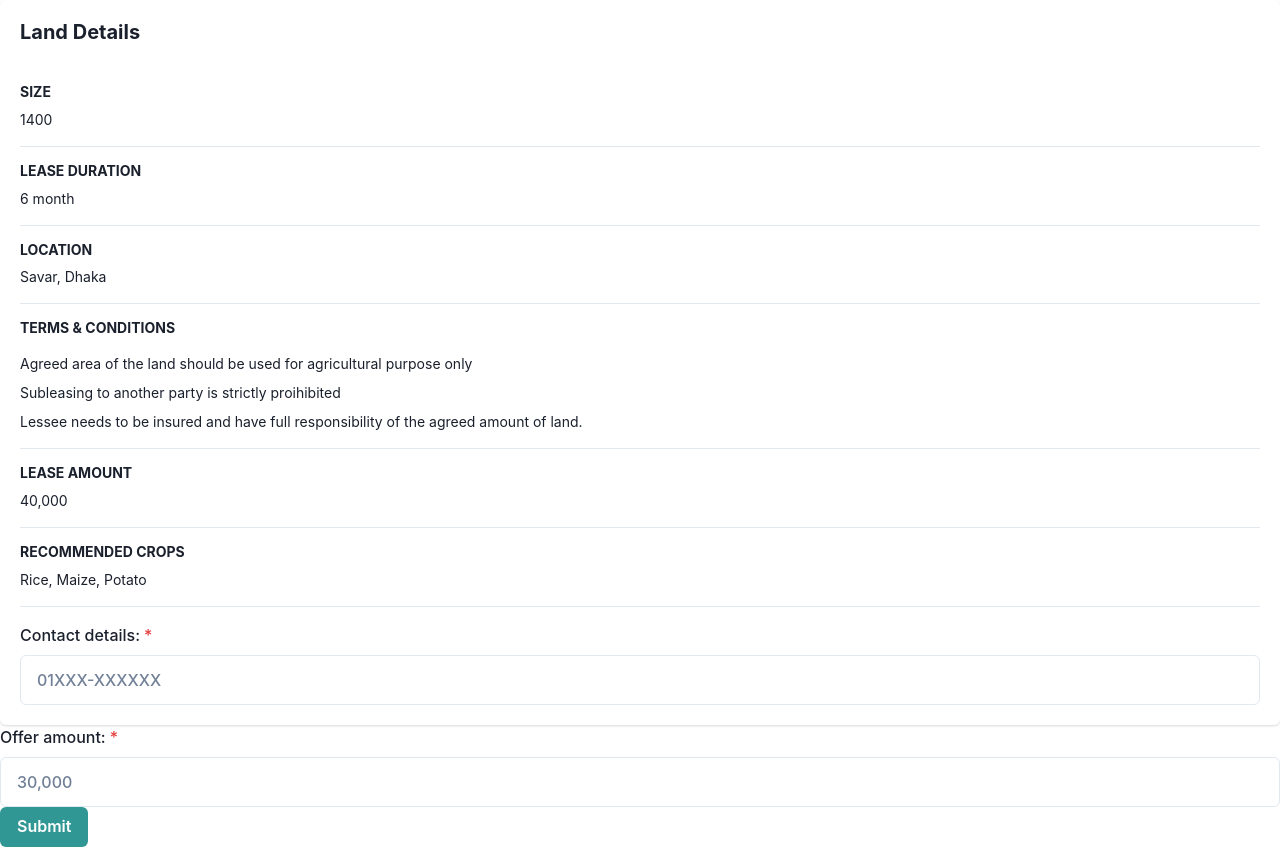
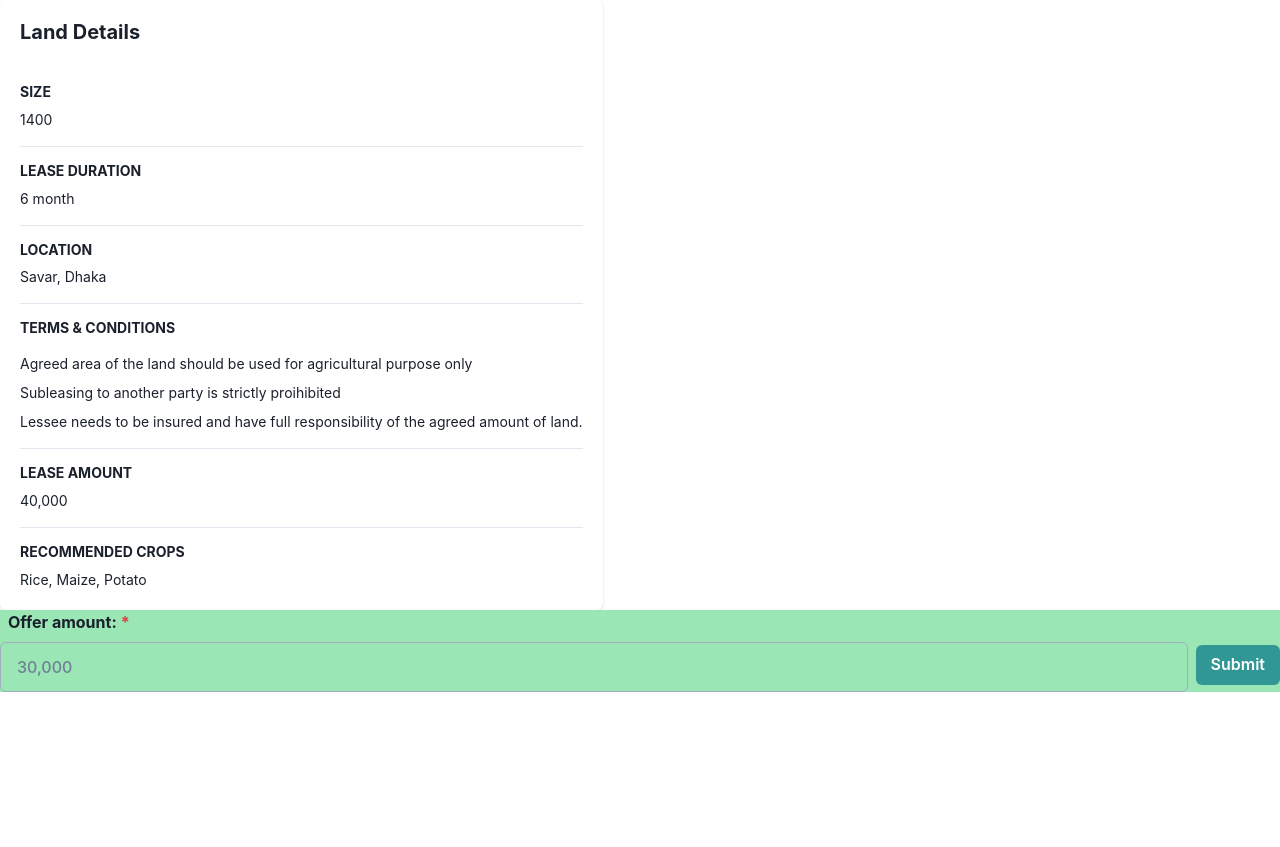
Before and after one commit to Zaberahmed/EasyGrow, a React (Vite) app in the folder client/: page /farmer/land-details in a window 1280 px wide. After the commit the page ends 800 px from the top, so only its background shows below. Built offline with nearby package versions, Linux system fonts and the light colour scheme; a web font is replaced by a local one.

Commit message:
modify: styling fix to land details

```diff
--- a/client/src/Pages/Farmer/Land Details with Offers/landDetailswithOffers.page.tsx
+++ b/client/src/Pages/Farmer/Land Details with Offers/landDetailswithOffers.page.tsx
@@ -3,7 +3,7 @@ import OfferAmountComponent from '../../../components/Offer Amount Form/OfferAmo
 
 const LandDetailswithOffersPage = () => {
 	return (
-		<div>
+		<div className="land-detail-with-offers-page-container">
 			<LandDetailComponent />
 			<OfferAmountComponent />
 		</div>
--- a/client/src/components/Land Details/landDetail.component.tsx
+++ b/client/src/components/Land Details/landDetail.component.tsx
@@ -1,10 +1,8 @@
-import { Card, CardHeader, Heading, CardBody, Stack, StackDivider, Text, Box, FormControl, FormLabel, Input, Button } from '@chakra-ui/react';
-import { useState } from 'react';
+import { Card, CardHeader, Heading, CardBody, Stack, StackDivider, Text, Box, Input, Flex } from '@chakra-ui/react';
 
 const LandDetailComponent = () => {
-	const [isLoading, setIsLoading] = useState<boolean>(false);
 	return (
-		<div className="land-details-container">
+		<Flex>
 			<Card>
 				<CardHeader>
 					<Heading size="md">Land Details</Heading>
@@ -100,17 +98,10 @@ const LandDetailComponent = () => {
 								Rice, Maize, Potato
 							</Text>
 						</Box>
-						<FormControl isRequired>
-							<FormLabel>Contact details:</FormLabel>
-							<Input
-								type="tel"
-								placeholder="01XXX-XXXXXX"
-							/>
-						</FormControl>
 					</Stack>
 				</CardBody>
 			</Card>
-		</div>
+		</Flex>
 	);
 };
 
--- a/client/src/components/Offer Amount Form/OfferAmount.component.tsx
+++ b/client/src/components/Offer Amount Form/OfferAmount.component.tsx
@@ -1,25 +1,40 @@
-import { FormControl, FormLabel, Input, Button } from '@chakra-ui/react';
+import { FormControl, FormLabel, Input, Button, Center, Flex, Box } from '@chakra-ui/react';
 import { useState } from 'react';
 
 const OfferAmountComponent = () => {
 	const [isLoading, setIsLoading] = useState<boolean>(false);
 	return (
-		<div>
+		<Flex
+			position="sticky"
+			bottom={0.5}
+			bgColor={'green.200'}
+			justifyContent="center"
+			alignItems="center"
+			w="auto">
 			<FormControl isRequired>
-				<FormLabel>Offer amount:</FormLabel>
+				<FormLabel
+					ml={2}
+					mr={2}
+					fontWeight={'bold'}>
+					Offer amount:
+				</FormLabel>
 				<Input
+					borderColor={'gray.400'}
 					type="text"
 					placeholder="30,000"
 				/>
 			</FormControl>
+
 			<Button
 				isLoading={isLoading}
 				loadingText="Submitting"
 				colorScheme="teal"
-				variant="solid">
+				variant="solid"
+				mt={7}
+				ml={2}>
 				Submit
 			</Button>
-		</div>
+		</Flex>
 	);
 };
 
```
